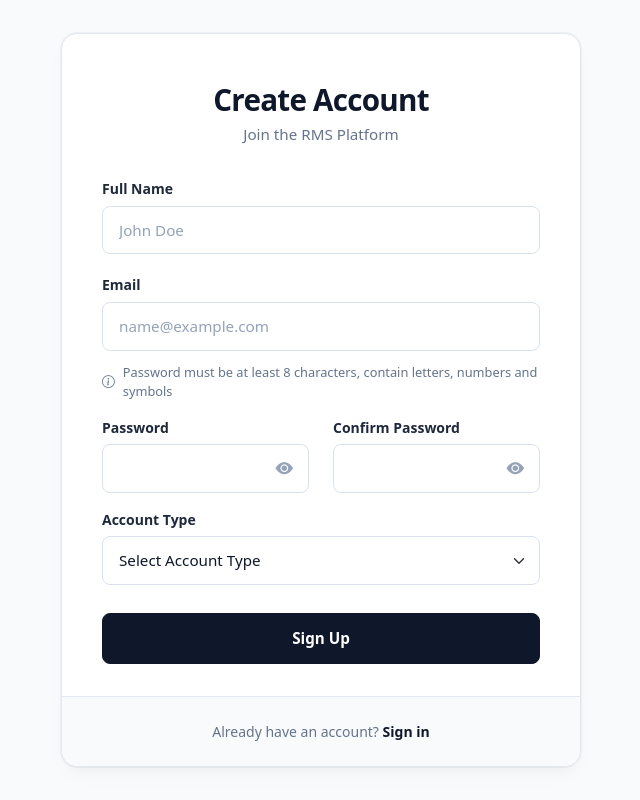
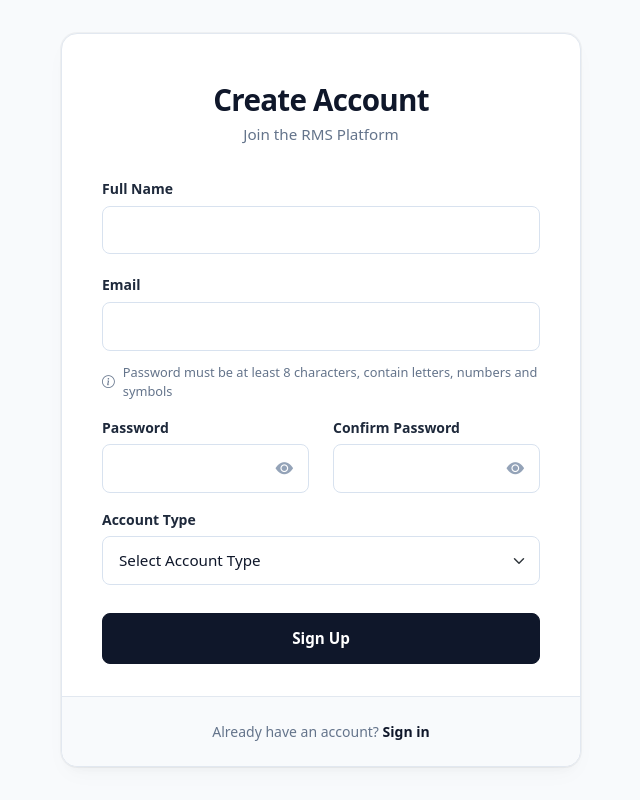
Before and after one commit to denistendo/recruitment_db1, a Django app: page /signup/ in a window 1280 px wide. Shown: the whole page, without its empty margins (319-959 px from the left). Run offline with Django 5.2, Linux system fonts and the light colour scheme; parts of the project's set-up code (start-up, migrations or seed data) failed here and were passed over.

Commit message:
made changes to the signin and signup text boxes

```diff
--- a/frontend/templates/authentication/signin.html
+++ b/frontend/templates/authentication/signin.html
@@ -32,7 +32,7 @@
                 {% csrf_token %}
                 <div class="auth-field">
                     <label for="email" class="auth-label">Email</label>
-                    <input type="email" class="form-control form-control-lg" id="email" name="email" placeholder="name@example.com" value="{{ form_data.email }}" required>
+                    <input type="email" class="form-control form-control-lg" id="email" name="email" value="{{ form_data.email }}" required>
                     <div class="field-error" id="email-error"></div>
                 </div>
                 <div class="auth-field">
--- a/frontend/templates/authentication/signup.html
+++ b/frontend/templates/authentication/signup.html
@@ -30,12 +30,12 @@
                 {% csrf_token %}
                 <div class="auth-field">
                     <label for="full_name" class="auth-label">Full Name</label>
-                    <input type="text" class="form-control form-control-lg" id="full_name" name="full_name" placeholder="John Doe" value="{{ form_data.full_name }}" required>
+                    <input type="text" class="form-control form-control-lg" id="full_name" name="full_name" value="{{ form_data.full_name }}" required>
                     <div class="field-error" id="full_name-error"></div>
                 </div>
                 <div class="auth-field">
                     <label for="email" class="auth-label">Email</label>
-                    <input type="email" class="form-control form-control-lg" id="email" name="email" placeholder="name@example.com" value="{{ form_data.email }}" required>
+                    <input type="email" class="form-control form-control-lg" id="email" name="email" value="{{ form_data.email }}" required>
                     <div class="field-error" id="email-error"></div>
                 </div>
                 <div class="auth-password-hint"><i class="bi bi-info-circle"></i> Password must be at least 8 characters, contain letters, numbers and symbols</div>
```
